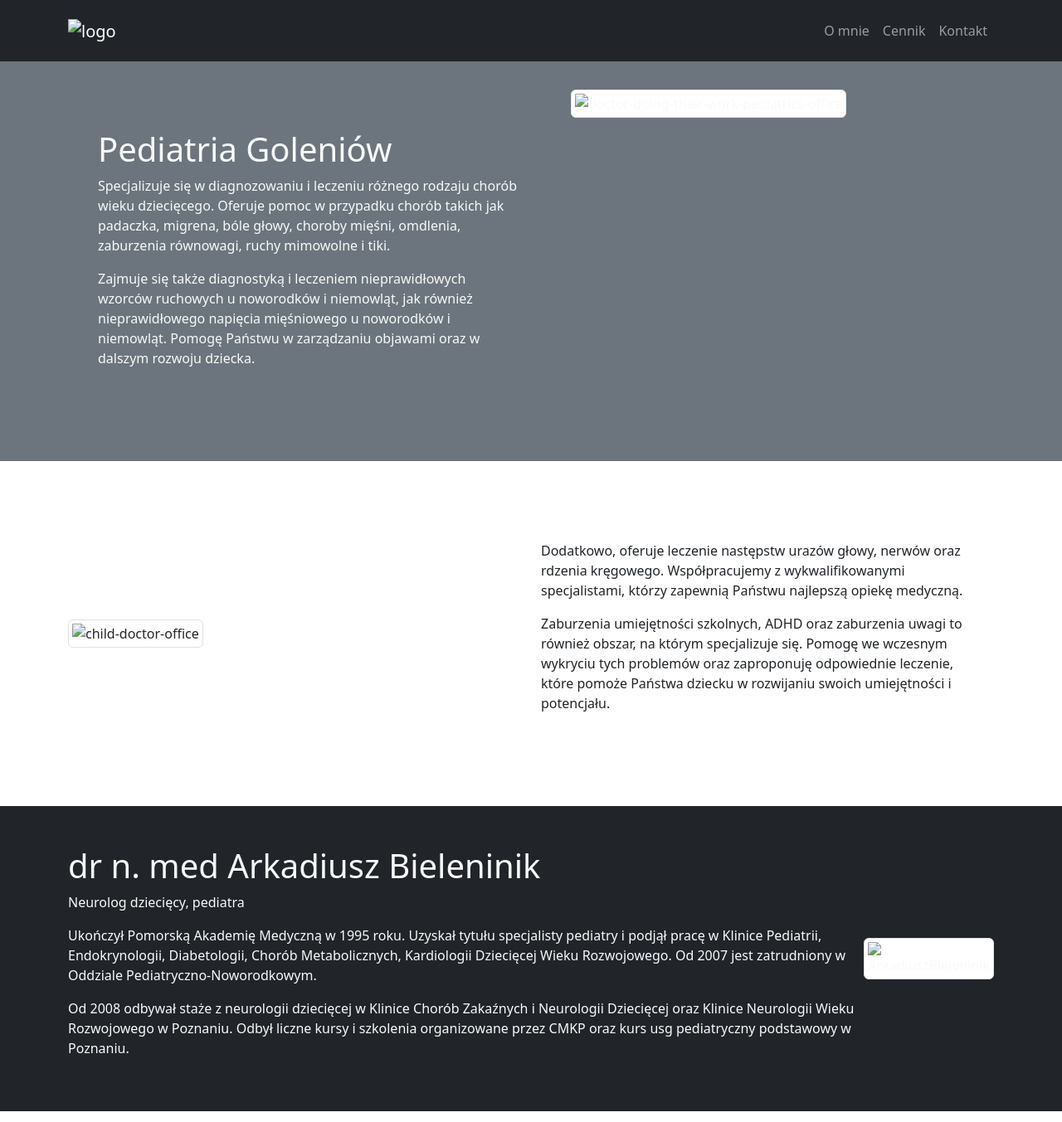
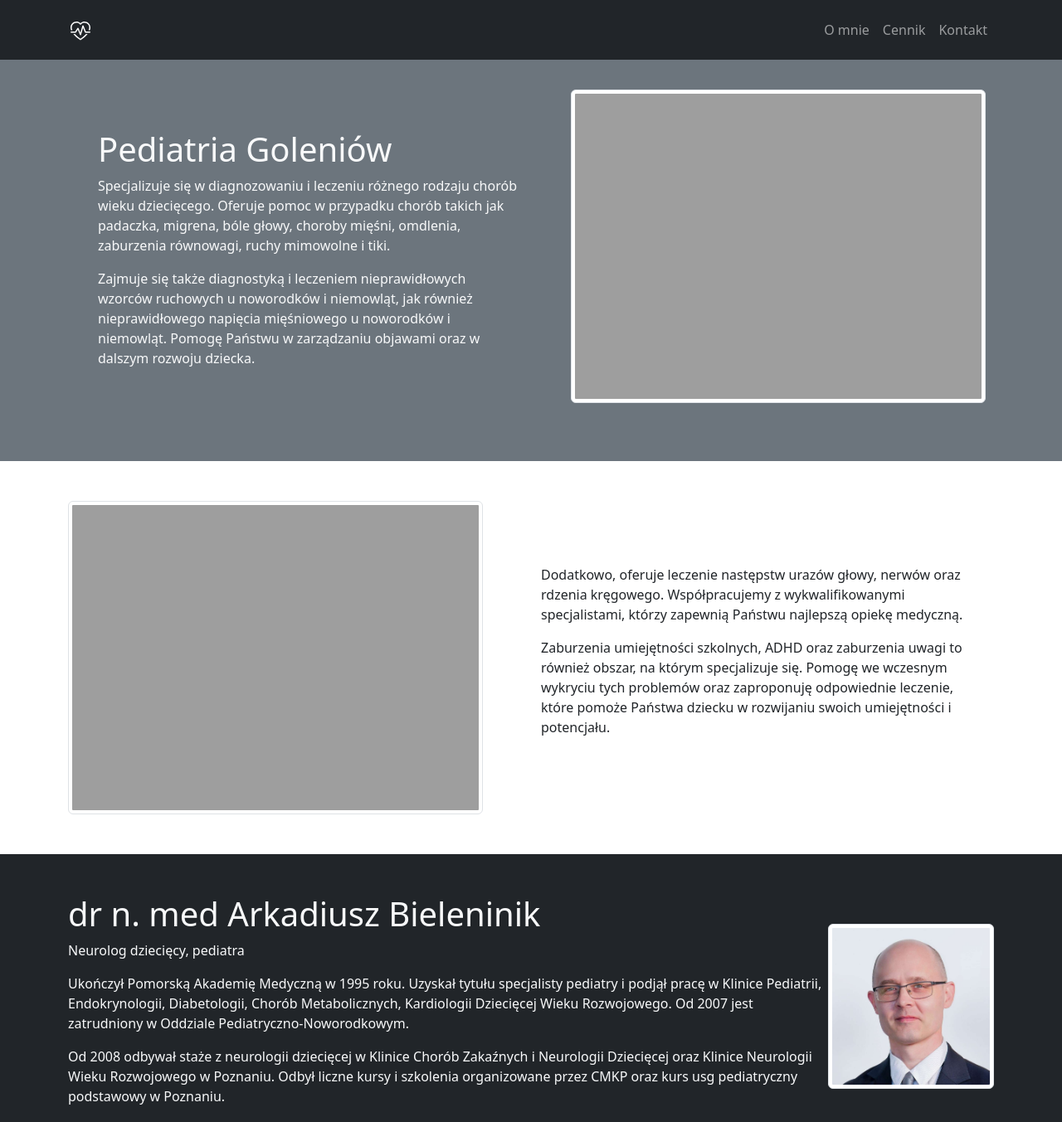
Before and after one commit to SiemaBrokul/PediatriaGoleniow, a plain HTML site: page index.html in a window 1280 px wide. Shown: the top 1353 px of the page at 83% size. Drawn offline with nearby package versions, Linux system fonts and the light colour scheme; the site is published under a folder, as on GitHub Pages, so addresses that start at the root find nothing.

Commit message:
change href

```diff
--- a/index.html
+++ b/index.html
@@ -7,7 +7,7 @@
     <title>Pediatria Goleniów</title>
     <link href="https://cdn.jsdelivr.net/npm/bootstrap@5.3.0-alpha1/dist/css/bootstrap.min.css" rel="stylesheet" integrity="sha384-GLhlTQ8iRABdZLl6O3oVMWSktQOp6b7In1Zl3/Jr59b6EGGoI1aFkw7cmDA6j6gD" crossorigin="anonymous">
     <link rel="stylesheet" href="assets/style.css">
-    <link rel="icon" href="/images/heart-pulse (1).svg" type="image/png">
+    <link rel="icon" href="./images/heart-pulse (1).svg" type="image/png">
     <link rel="stylesheet" href="https://cdn.jsdelivr.net/npm/bootstrap-icons@1.10.3/font/bootstrap-icons.css">
 </head>
 <body>
@@ -17,7 +17,7 @@
   <nav class="navbar navbar-expand-lg bg-dark navbar-dark py-3 fixed-top">
     <div class="container">
       <a href="#" class="navbar-brand">
-        <img src="/images/heart-pulse (1).svg" alt="logo" width="30" height="24">
+        <img src="./images/heart-pulse (1).svg" alt="logo" width="30" height="24">
       </a>
 
       <button class="navbar-toggler" type="button" data-bs-toggle="collapse" data-bs-target="#navmenu">
@@ -53,7 +53,7 @@
             <p>Zajmuje się także diagnostyką i leczeniem nieprawidłowych wzorców ruchowych u noworodków i niemowląt, jak również nieprawidłowego napięcia mięśniowego u noworodków i niemowląt. Pomogę Państwu w zarządzaniu objawami oraz w dalszym rozwoju dziecka.</p>
           </div>
           <div class="col-md">
-            <img src="/images/doctor-doing-their-work-pediatrics-office.jpg" alt="doctor-doing-their-work-pediatrics-office" width="500" class="img-fluid img-thumbnail">
+            <img src="./images/doctor-doing-their-work-pediatrics-office.jpg" alt="doctor-doing-their-work-pediatrics-office" width="500" class="img-fluid img-thumbnail">
           </div>
         </div>
       </div>
@@ -70,7 +70,7 @@
   <div class="container">
     <div class="row align-items-center justify-content-between">
       <div class="col-md">
-        <img src="/images/child-docto-rs-office.jpg" alt="child-doctor-office" class="img-fluid img-thumbnail" width="500" >
+        <img src="./images/child-docto-rs-office.jpg" alt="child-doctor-office" class="img-fluid img-thumbnail" width="500" >
       </div>
       <div class="col-md p-5">
         <p>Dodatkowo, oferuje leczenie następstw urazów głowy, nerwów oraz rdzenia kręgowego. Współpracujemy z wykwalifikowanymi specjalistami, którzy zapewnią Państwu najlepszą opiekę medyczną.</p>
@@ -95,7 +95,7 @@
         <p>Ukończył Pomorską Akademię Medyczną w 1995 roku. Uzyskał tytułu specjalisty pediatry i podjął pracę w Klinice Pediatrii, Endokrynologii, Diabetologii, Chorób Metabolicznych, Kardiologii Dziecięcej Wieku Rozwojowego. Od 2007 jest zatrudniony w Oddziale Pediatryczno-Noworodkowym.</p>
         <p>Od 2008 odbywał staże z neurologii dziecięcej w Klinice Chorób Zakaźnych i Neurologii Dziecięcej oraz Klinice Neurologii Wieku Rozwojowego w Poznaniu. Odbył liczne kursy i szkolenia organizowane przez CMKP oraz kurs usg pediatryczny podstawowy w Poznaniu.</p>
       </div>
-      <img class="img-fluid img-thumbnail d-none d-sm-block" width="200" src="/images/Arkadiusz-Bieleninik.jpg" alt="ArkadiuszBieleninik">
+      <img class="img-fluid img-thumbnail d-none d-sm-block" width="200" src="./images/Arkadiusz-Bieleninik.jpg" alt="ArkadiuszBieleninik">
     </div>
   </div>
 </section>
```
